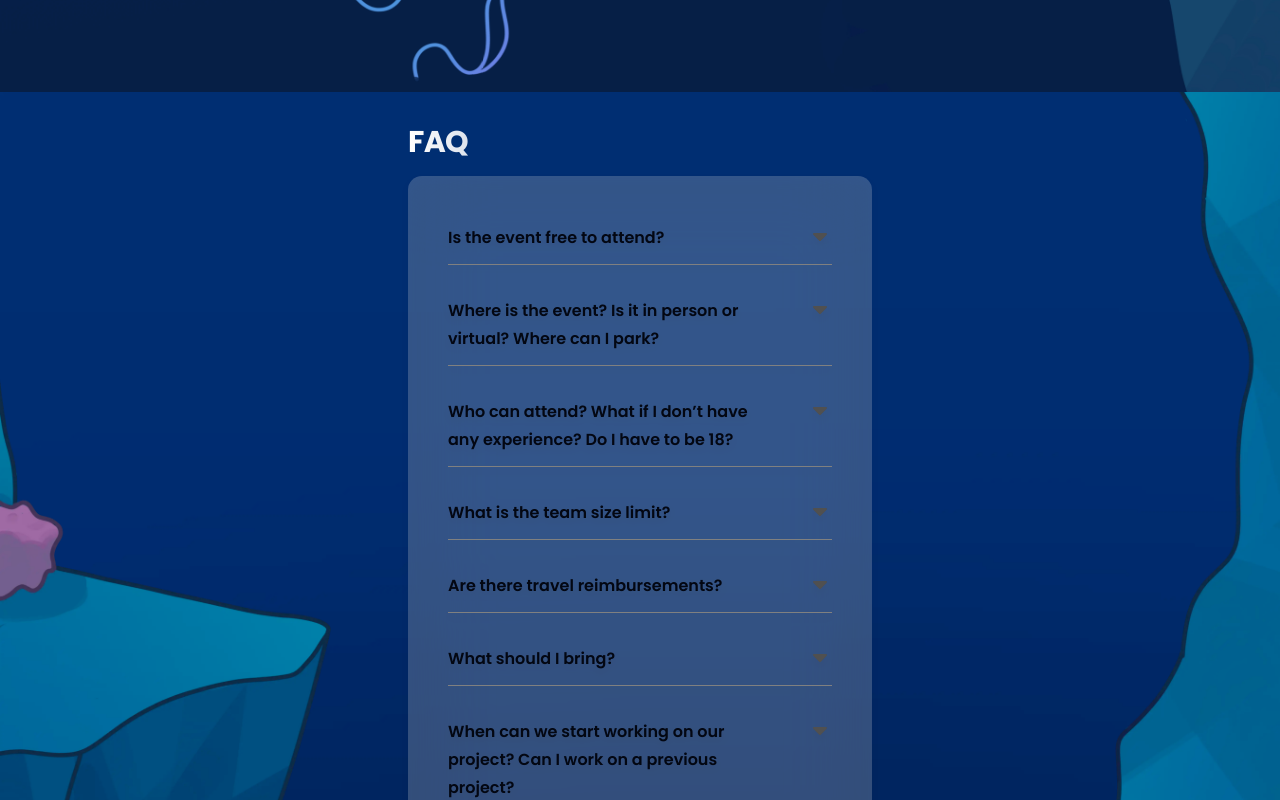
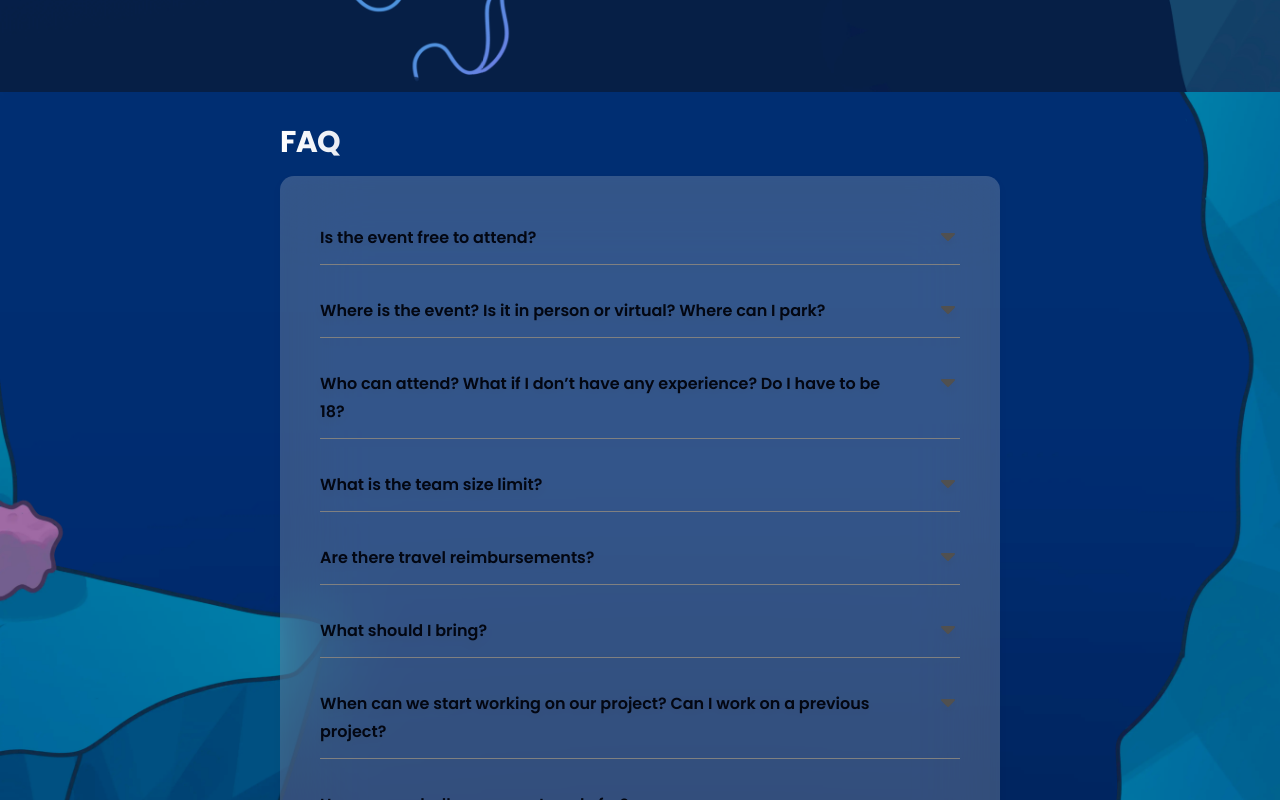
Before and after one commit to project-emory/emory-hacks, a Next.js app: page / in a window 1280 px wide. Shown: the part 2980-3780 px from the top of the page. Built offline with nearby package versions, Linux system fonts and the light colour scheme.

Commit message:
fix: widen faq section

```diff
--- a/src/sections/5-faq.tsx
+++ b/src/sections/5-faq.tsx
@@ -15,7 +15,7 @@ const FaqSection = () => {
 
   return (
     <Section graphics={graphics}>
-      <div className="mt-8 relative h-fit w-lg mx-auto px-6 z-10">
+      <div className="mt-8 relative h-fit w-3xl mx-auto px-6 z-10">
         <h2 className="mb-2 text-title font-bold bg-gradient-to-r from-white to-brand-tertiary text-transparent bg-clip-text drop-shadow-title">
           FAQ
         </h2>
```
